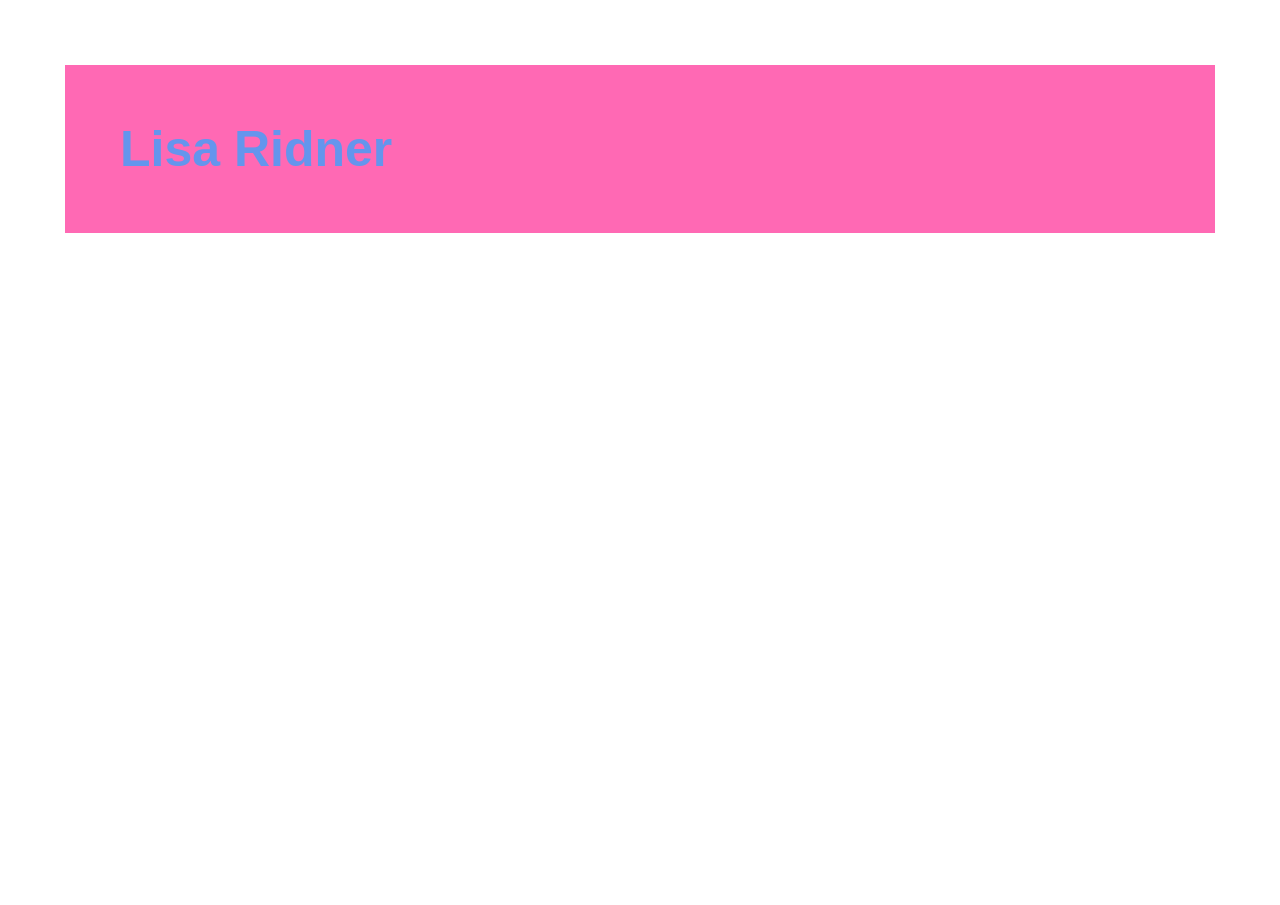
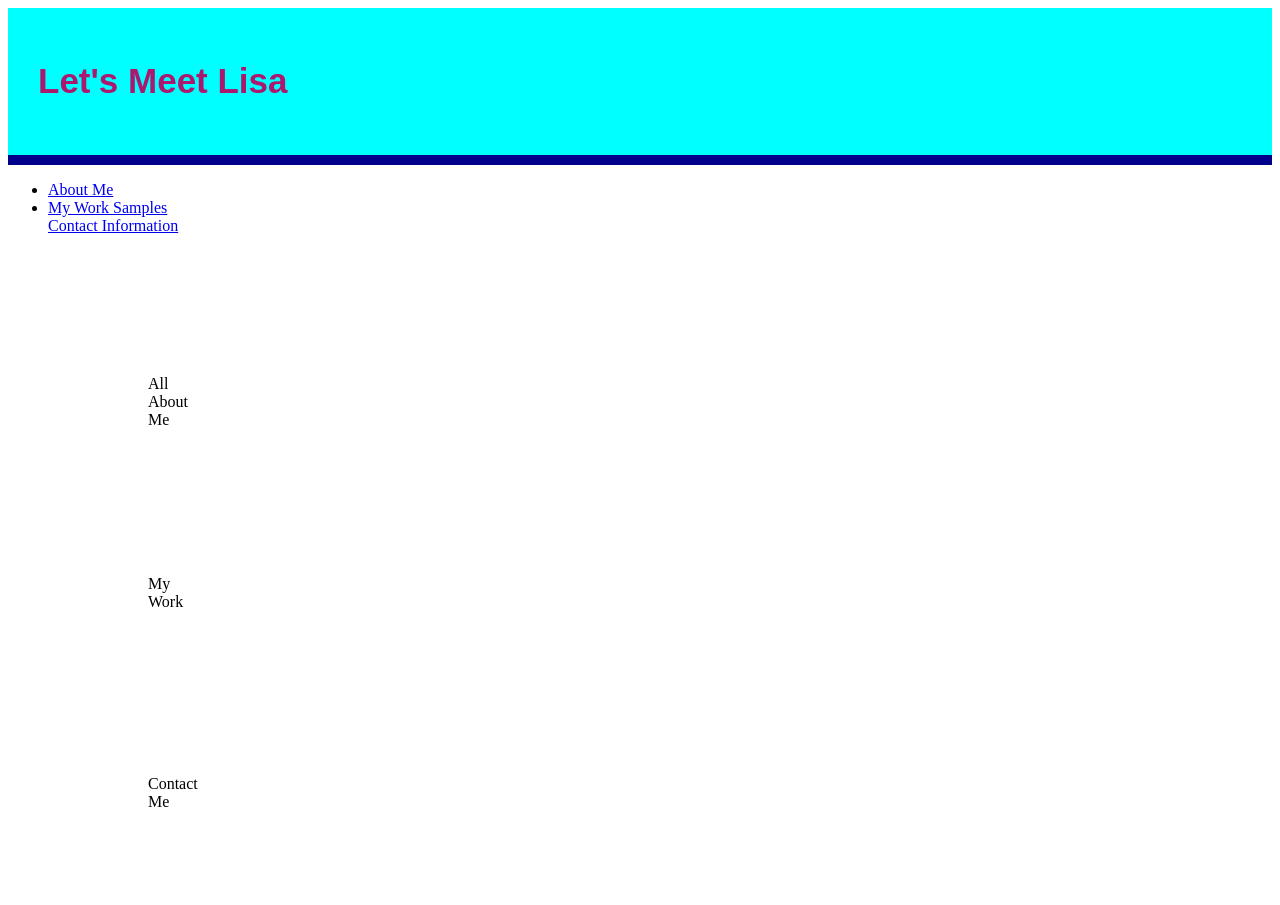
Before and after one commit to lisaridner/My-First-Portfolio, a plain HTML site: page index.html in a window 1280 px wide. Before the commit the page ends 800 px from the top, so only its background shows below. Drawn offline with Linux system fonts and the light colour scheme; files that its build step writes are made by us from their sources.

Commit message:
making changes to sections and working on boxes

```diff
--- a/assets/style.css
+++ b/assets/style.css
@@ -1,30 +1,43 @@
-* {
-   box-sizing: border-box;
-   padding: 10px;
-   margin: 15px;
+*
+:root {
+   --pink: #da3fa1;
+   --white: #fff;
 }
 
-body {
-    color:aqua;
+   body {
+    color: var(--pink);
+    background-color: var (--white);
+
  }
+
+ div {
+   width:60px;
+   height:80px;
+   border: 5px bold black;
+   padding: 50px;
+   margin: 20px;
+}
 
  header {
     padding: 30px;
     font-family: Arial, Helvetica, sans-serif;
-    background-color:hotpink;
-    color: cornflowerblue
- }
-
- header h1 {
-   display:block;
-   font-size: 50px;
+    background-color: aqua;
+    color: rgb(172, 24, 110);
+    border-bottom: 10px solid darkblue;
 
  }
 
- header nav {
+  h1 {
+   display:block;
+   font-size: 35px;
+   color: var(--pink)
+
+}
+
+header nav {
    padding-top: 20px;
    margin-left: 15px;
-   float: left;
+   float: right;
    font-family:Cambria, Cochin, Georgia, Times, 'Times New Roman', serif;
    font-size: 35px;
  }
@@ -37,12 +50,3 @@ body {
    display:inline-flex;
    margin-right: 20px;
  }
-
- a {
-   color:white;
-   text-decoration-style: wavy;
- }
-
- p {
-   font-size: 18px;
- }
--- a/index.html
+++ b/index.html
@@ -1,16 +1,20 @@
 <!DOCTYPE html>
-<html lang="en-us">
+<html lang="en">
+<head>
+    <meta charset="UTF-8">
+    <meta http-equiv="X-UA-Compatible" content="IE=edge">
+    <meta name="viewport" content="width=device-width, initial-scale=1.0">
 
-<head>
-    <meta charset="UTF-8" />
-    <link rel="stylesheet" href="./assets/css/style.css">
-    <title>Lisa Ridner</title>
+    <title>Lisa Ridner Professional Resume</title>
+    <link rel="stylesheet" type="text/css" href="./assets/style.css">
 </head>
 
 <body>
     <header>
+        <h1 class="meeting">Let's Meet Lisa</h1>
+    </header>
 
-        <h1>Lisa Ridner</h1>
+    <section>
         <nav>
             <ul>
                 <li>
@@ -19,12 +23,16 @@
                 <li>
                     <a href="My Work">My Work Samples</a>
                 </li>
-                <li>
                     <a href="Contact Me">Contact Information</a>
                 </li>
             </ul>
         </nav>
-    </header>
+    </section>
 
+    <div class="boxes">
+    <div>All About Me</div>
+    <div>My Work</div>
+    <div>Contact Me</div>
 
-</body>
+    </body>
+        </html>
```
Also changed, not shown: assets/images/Lisa.jpg (deleted).
